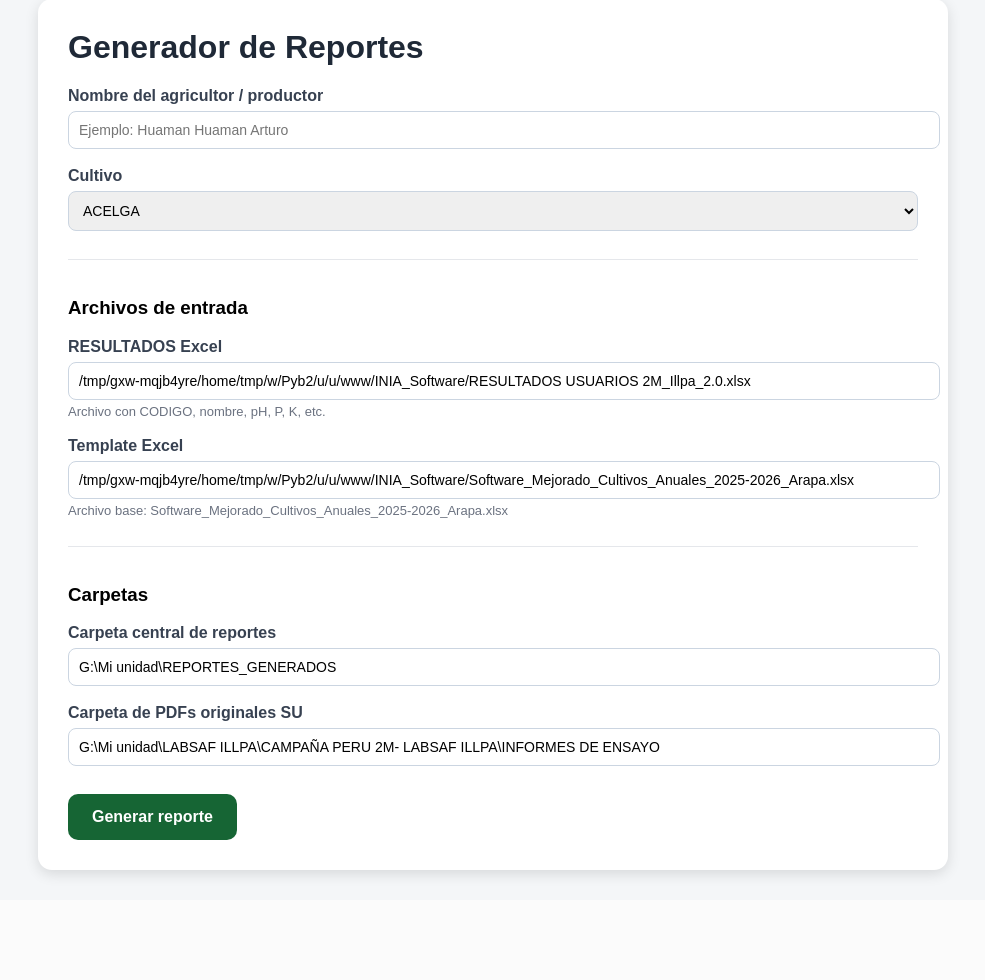
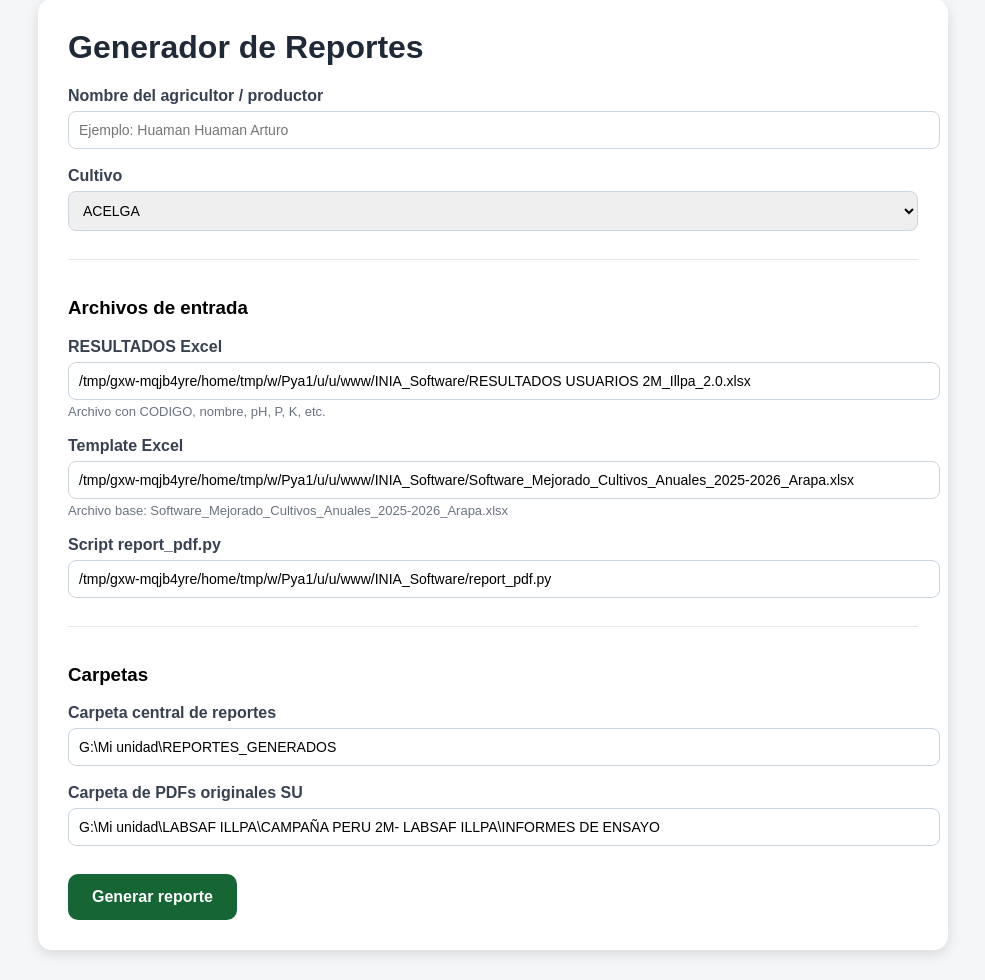
Before and after one commit to marvlad/INIA_Puno, a Flask app: page / in a window 1280 px wide. Shown: the part 31-1011 px from the top of the page, without its empty margins (147-1132 px from the left). Before the commit the page ends 911 px from the top, so only its background shows below. Run offline with Flask 3, Linux system fonts and the light colour scheme.

Commit message:
Update title and add report script input field

```diff
--- a/INIA_Software/templates/index.html
+++ b/INIA_Software/templates/index.html
@@ -2,7 +2,7 @@
 <html>
 <head>
     <meta charset="UTF-8">
-    <title>Generador de Reportes de Fertilización</title>
+    <title>Generador de Reportes INIA Puno</title>
 
     <style>
         body {
@@ -74,7 +74,7 @@
 
 <body>
     <div class="container">
-        <h1>Generador de Reportes</h1>
+        <h1>Generador de Reportes </h1>
 
         <form action="/generate" method="post">
 
@@ -113,6 +113,14 @@
                     required
                 >
                 <div class="hint">Archivo base: Software_Mejorado_Cultivos_Anuales_2025-2026_Arapa.xlsx</div>
+
+                <label>Script report_pdf.py</label>
+                <input
+                    type="text"
+                    name="report_script"
+                    value="{{ report_script }}"
+                    required
+                >
             </div>
 
             <div class="section">
```
